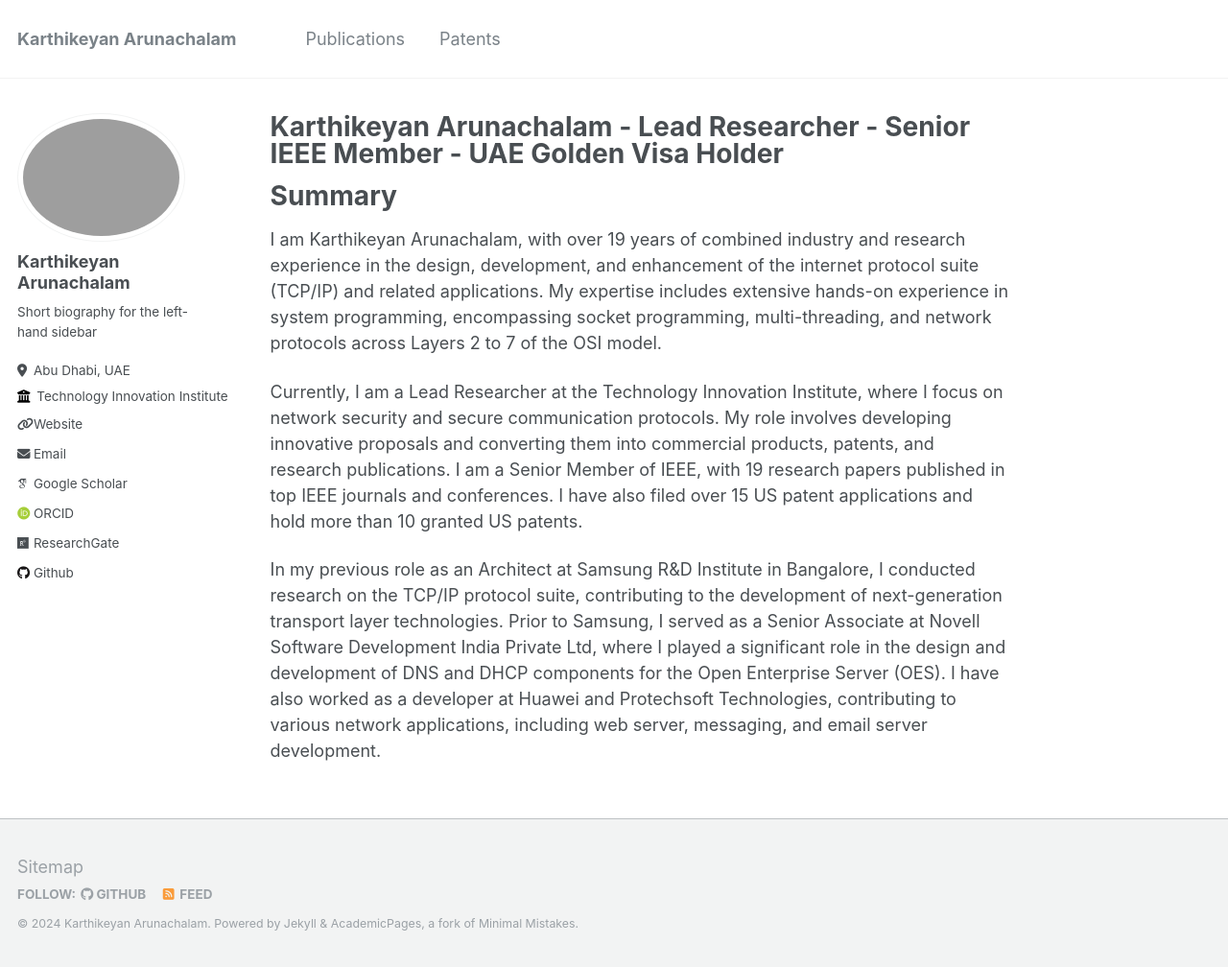
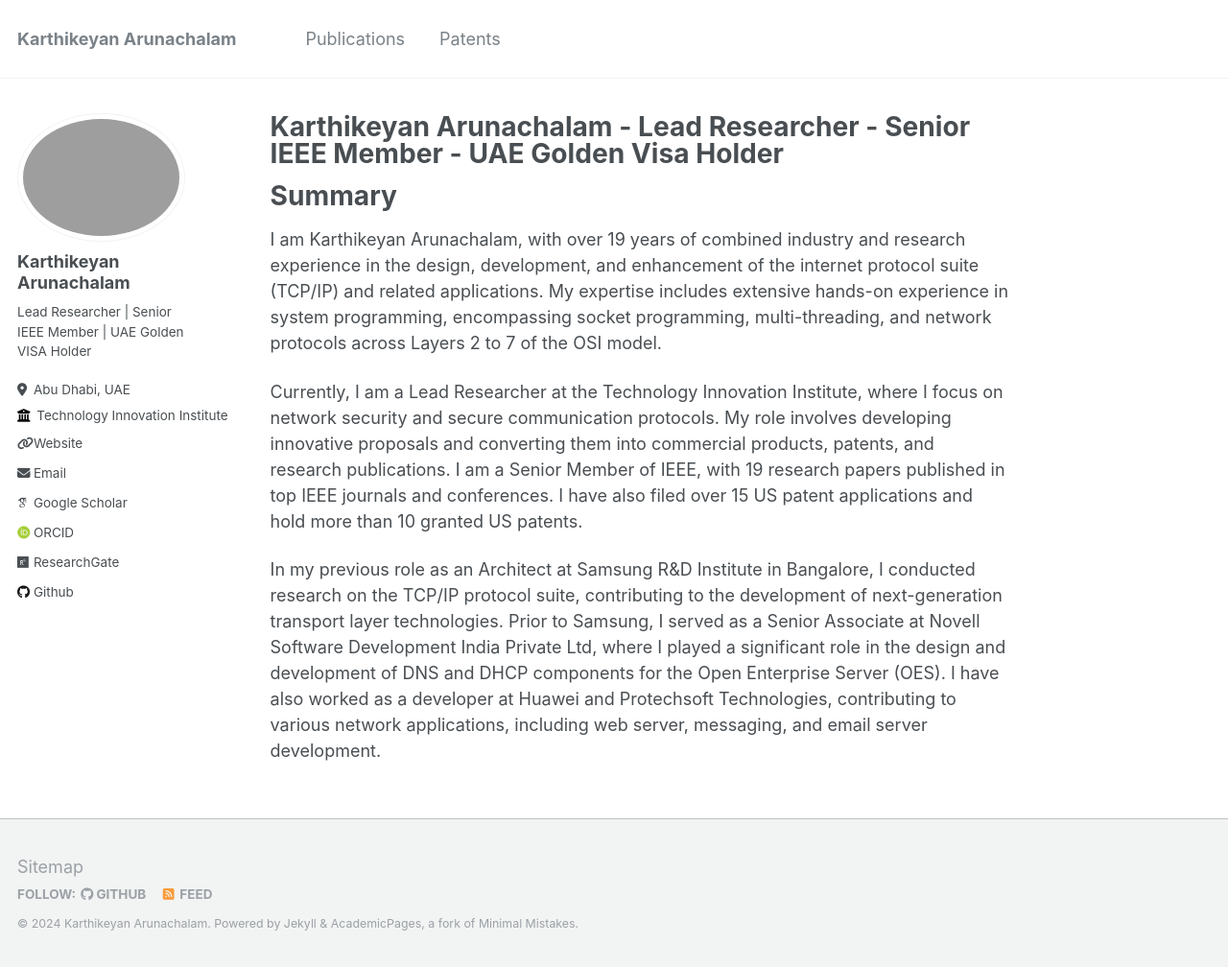
Before and after one commit to karthikeyansct/karthikeyansct.github.io, a Jekyll site: the page built from _pages/about.md, in a window 1280 px wide and 1008 px high. Shown: the whole window at 96% size. Built offline with Jekyll 4.4.1, drawn with Linux system fonts in a browser that asks for light colours; some web fonts are replaced.

Commit message:
Update _config.yml

```diff
--- a/_config.yml
+++ b/_config.yml
@@ -24,7 +24,7 @@ author:
   avatar           : "Karthikeyan_Photo.jpg"
   name             : "Karthikeyan Arunachalam"
   pronouns         : # example: "she/her"
-  bio              : "Short biography for the left-hand sidebar"
+  bio              : "Lead Researcher | Senior IEEE Member | UAE Golden VISA Holder"
   location         : "Abu Dhabi, UAE"
   employer         : "Technology Innovation Institute"
   uri              : "https://www.linkedin.com/in/karthikeyan-arunachalam"
```
